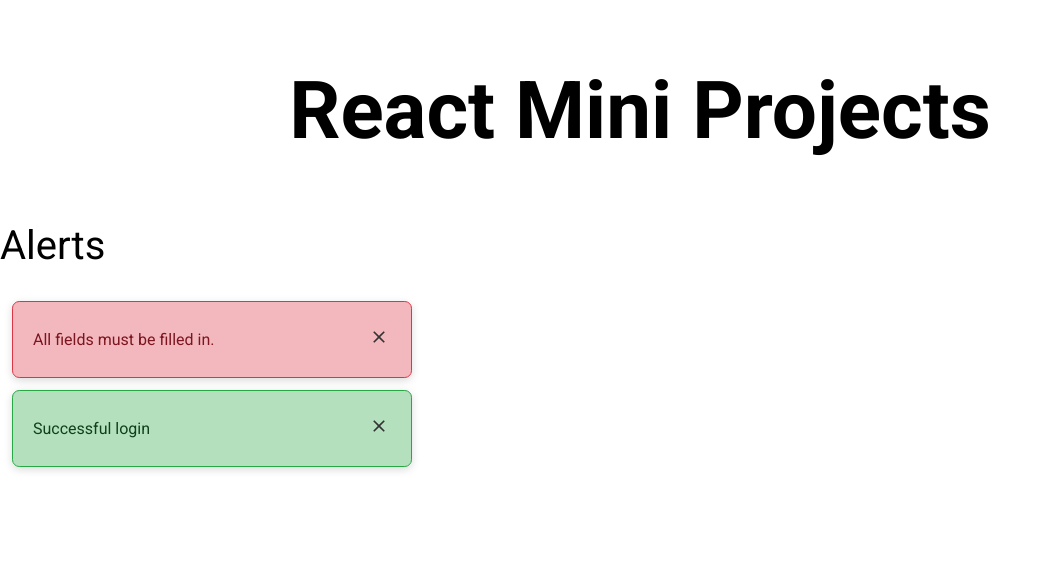
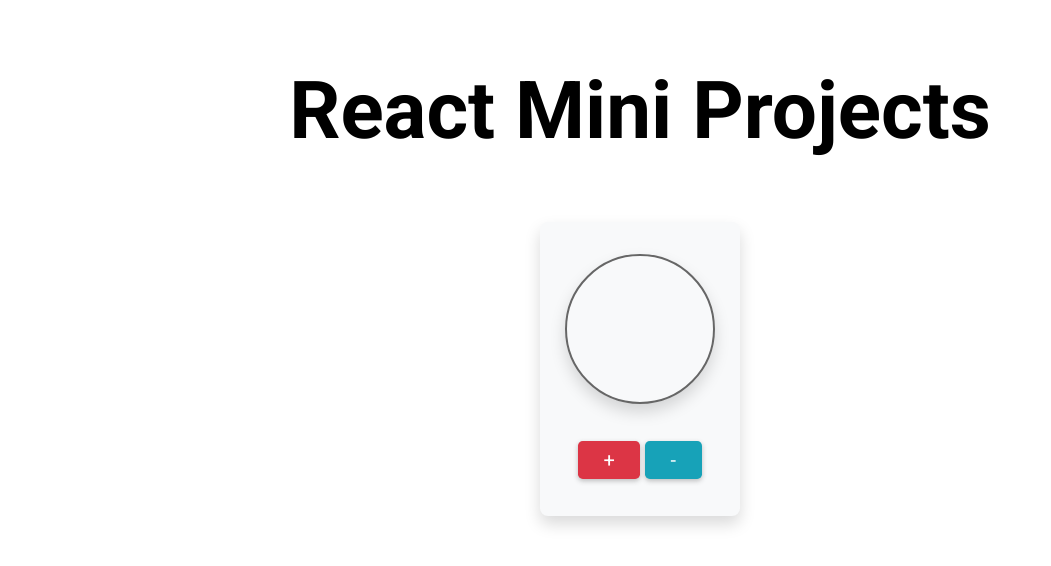
Before and after one commit to patbou02/react-mini-projects, a React (Create React App) app: page / in a window 1280 px wide. Shown: the top 566 px of the page, without its empty margins (0-1051 px from the left). Built offline with nearby package versions, Linux system fonts and the light colour scheme; the HTML template or start-up script is replaced by a standard one.

Commit message:
Created Temperature Controller starter JSX file with Button instances.

```diff
--- a/src/App.js
+++ b/src/App.js
@@ -3,7 +3,8 @@ import './App.css';
 //import ESignature from './projects/01-E-Signature/ESignature';
 //import LikeMyPhoto from './projects/03-like-my-photo/LikeMyPhoto';
 //import Testimonials from './projects/04-Testimonials/Testimonials';
-import Alerts from './projects/05-Alerts/Alerts';
+//import Alerts from './projects/05-Alerts/Alerts';
+import TemperatureController from './projects/06-temperature-controller/TemperatureController';
 
 function App() {
   return (
@@ -13,7 +14,8 @@ function App() {
       {/*<RandomizeColors />*/}
       {/*<LikeMyPhoto />*/}
       {/*<Testimonials />*/}
-      <Alerts />
+      {/*<Alerts />*/}
+      <TemperatureController />
     </div>
   );
 }
--- /dev/null
+++ b/src/projects/06-temperature-controller/TemperatureController.jsx
@@ -0,0 +1,17 @@
+import Button from '../../components/Button';
+
+function TemperatureController() {
+  return (
+    <div className="container mt-3 text-center">
+      <div className="card bg-light m-auto" style={{ width: 200 }}>
+        <h1 className="text-light card border-50 mt-2" style={{ height: 150, width: 150, border: "2px solid #666" }}>12</h1>
+        <div className="d-flex my-2">
+          <Button text="+" classes="btn-danger"/>
+          <Button text="-" classes="btn-info" />
+        </div>
+      </div>
+    </div>
+  );
+}
+
+export default TemperatureController;
```
